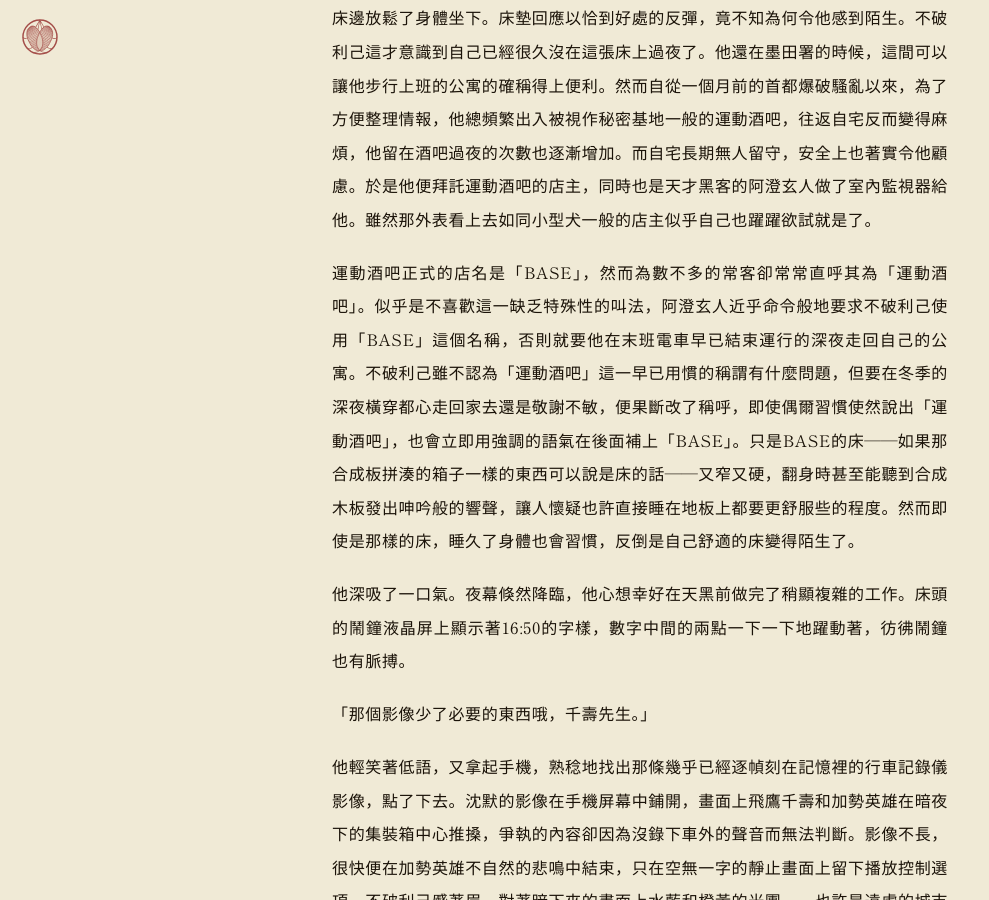
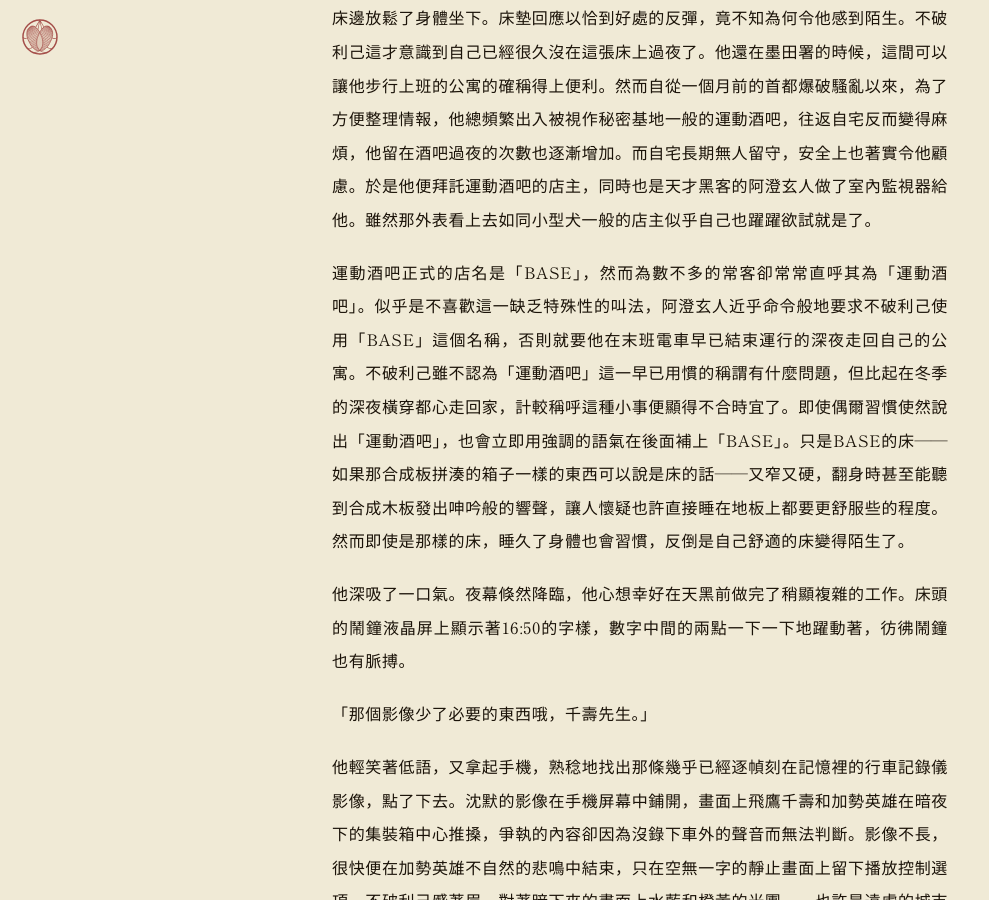
Before and after one commit to AriaYura/eternalnessstudy, a Jekyll site: the page built from posts/takeyabunotsuki/t-01.md, in a window 1280 px wide and 900 px high, scrolled down 517 px. Shown: the whole window, without its empty margins (0-989 px from the left). Built offline with Jekyll 4.4.1, drawn with Linux system fonts in a browser that asks for light colours; some web fonts are replaced.

Commit message:
small fix t-01-01 v2

```diff
--- a/posts/takeyabunotsuki/t-01.md
+++ b/posts/takeyabunotsuki/t-01.md
@@ -16,7 +16,7 @@ permalink: /posts/takeyabunotsuki/t-01/
 
 不破利己時隔數十日回到自己位於墨田區的公寓。他將乍看上去像電子芳香劑一樣的設備插入牆腳的電源，又照著阿澄玄人的指示在手機屏幕和設備之間來回操作，直到指示燈和手機畫面都像天才黑客所說的那樣開始運作之後，他才長舒了一口氣，走到床邊放鬆了身體坐下。床墊回應以恰到好處的反彈，竟不知為何令他感到陌生。不破利己這才意識到自己已經很久沒在這張床上過夜了。他還在墨田署的時候，這間可以讓他步行上班的公寓的確稱得上便利。然而自從一個月前的首都爆破騷亂以來，為了方便整理情報，他總頻繁出入被視作秘密基地一般的運動酒吧，往返自宅反而變得麻煩，他留在酒吧過夜的次數也逐漸增加。而自宅長期無人留守，安全上也著實令他顧慮。於是他便拜託運動酒吧的店主，同時也是天才黑客的阿澄玄人做了室內監視器給他。雖然那外表看上去如同小型犬一般的店主似乎自己也躍躍欲試就是了。
 
-運動酒吧正式的店名是「BASE」，然而為數不多的常客卻常常直呼其為「運動酒吧」。似乎是不喜歡這一缺乏特殊性的叫法，阿澄玄人近乎命令般地要求不破利己使用「BASE」這個名稱，否則就要他在末班電車早已結束運行的深夜走回自己的公寓。不破利己雖不認為「運動酒吧」這一早已用慣的稱謂有什麼問題，但要在冬季的深夜橫穿都心走回家去還是敬謝不敏，便果斷改了稱呼，即使偶爾習慣使然說出「運動酒吧」，也會立即用強調的語氣在後面補上「BASE」。只是BASE的床——如果那合成板拼湊的箱子一樣的東西可以說是床的話——又窄又硬，翻身時甚至能聽到合成木板發出呻吟般的響聲，讓人懷疑也許直接睡在地板上都要更舒服些的程度。然而即使是那樣的床，睡久了身體也會習慣，反倒是自己舒適的床變得陌生了。
+運動酒吧正式的店名是「BASE」，然而為數不多的常客卻常常直呼其為「運動酒吧」。似乎是不喜歡這一缺乏特殊性的叫法，阿澄玄人近乎命令般地要求不破利己使用「BASE」這個名稱，否則就要他在末班電車早已結束運行的深夜走回自己的公寓。不破利己雖不認為「運動酒吧」這一早已用慣的稱謂有什麼問題，但比起在冬季的深夜橫穿都心走回家，計較稱呼這種小事便顯得不合時宜了。即使偶爾習慣使然說出「運動酒吧」，也會立即用強調的語氣在後面補上「BASE」。只是BASE的床——如果那合成板拼湊的箱子一樣的東西可以說是床的話——又窄又硬，翻身時甚至能聽到合成木板發出呻吟般的響聲，讓人懷疑也許直接睡在地板上都要更舒服些的程度。然而即使是那樣的床，睡久了身體也會習慣，反倒是自己舒適的床變得陌生了。
 
 他深吸了一口氣。夜幕倏然降臨，他心想幸好在天黑前做完了稍顯複雜的工作。床頭的鬧鐘液晶屏上顯示著16:50的字樣，數字中間的兩點一下一下地躍動著，彷彿鬧鐘也有脈搏。
 
```
